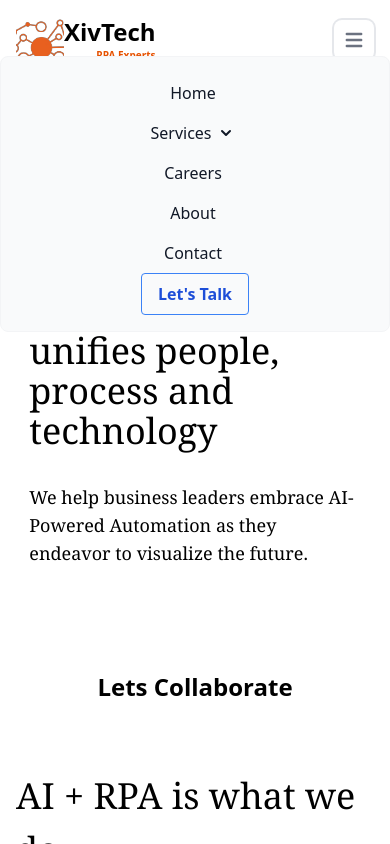
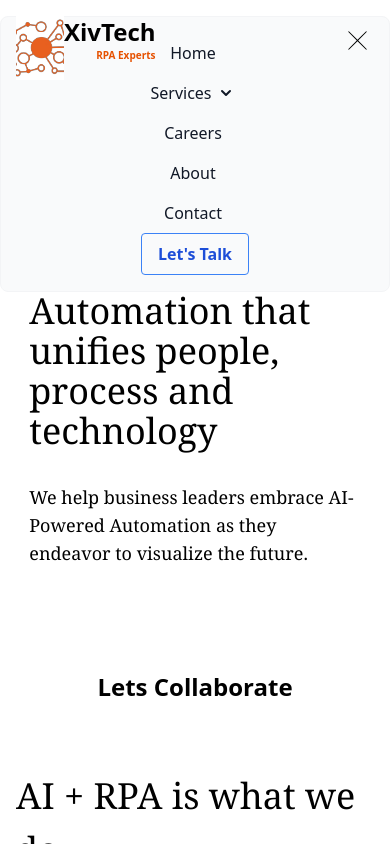
Before and after one commit to M-A-N-I-K/xivTechClone, a React (Vite) app: page / in a window 390 px wide. Both pictures are taken after a click on the button "Open main menu". Shown: the top 844 px of the page. Built offline with nearby package versions, Linux system fonts and the light colour scheme.

Commit message:
Header made responsive and close icon added

```diff
--- a/src/components/header.jsx
+++ b/src/components/header.jsx
@@ -1,5 +1,6 @@
 import React, { useState } from 'react'
 import Svg from "../assets/xivTech.svg"
+import Close from "../assets/close.svg"
 
 const header = () => {
     const [toggleServices, setToggleServices] = useState(false);
@@ -9,7 +10,7 @@ const header = () => {
         <>
             <nav className="bg-white sticky top-0 z-10 shadow-xl border-gray-200 dark:border-gray-600 dark:bg-gray-900">
                 <div className="flex flex-wrap justify-between items-center mx-auto max-w-screen-xl p-4">
-                    <a href="#" className="flex h-12 w-12 self-end">
+                    <a href="#" className="z-30 flex h-12 w-12 self-end">
                         <img src={Svg} className='h-16 w-14 object-cover' alt="XivTech Logo" />
                         <div className='flex flex-col'>
                             <span className="self-center text-2xl font-semibold whitespace-nowrap dark:text-white">XivTech
@@ -19,14 +20,19 @@ const header = () => {
                             </span>
                         </div>
                     </a>
-                    <button onClick={() => {
-                        setToggleMenu(!toggleMenu),
-                            setToggleServices(false)
-                    }} data-collapse-toggle="mega-menu-full" type="button" className="inline-flex items-center p-2 ml-1 text-sm text-gray-500 rounded-lg md:hidden hover:bg-gray-100 focus:outline-none focus:ring-2 focus:ring-gray-200 dark:text-gray-400 dark:hover:bg-gray-700 dark:focus:ring-gray-600" aria-controls="mega-menu-full" aria-expanded="false">
+                    <button onClick={() =>
+                        setToggleMenu(true)
+                    } data-collapse-toggle="mega-menu-full" type="button" className="inline-flex items-center p-2 ml-1 text-sm text-gray-500 rounded-lg md:hidden hover:bg-gray-100 focus:outline-none focus:ring-2 focus:ring-gray-200 dark:text-gray-400 dark:hover:bg-gray-700 dark:focus:ring-gray-600" aria-controls="mega-menu-full" aria-expanded="false">
                         <span className="sr-only">Open main menu</span>
                         <svg className="w-6 h-6" aria-hidden="true" fill="currentColor" viewBox="0 0 20 20" xmlns="http://www.w3.org/2000/svg"><path fillRule="evenodd" d="M3 5a1 1 0 011-1h12a1 1 0 110 2H4a1 1 0 01-1-1zM3 10a1 1 0 011-1h12a1 1 0 110 2H4a1 1 0 01-1-1zM3 15a1 1 0 011-1h12a1 1 0 110 2H4a1 1 0 01-1-1z" clipRule="evenodd"></path></svg>
                     </button>
-                    <div id="mega-menu-full" className={`items-center justify-between font-medium ${toggleMenu ? "absolute top-10 left-0" : "hidden"} md:relative md:top-0 w-full md:flex md:w-auto md:order-1`}>
+                    {
+                        toggleMenu &&
+                        <button onClick={() => { setToggleMenu(false), setToggleServices(false) }}>
+                            <svg on className='absolute z-30 cursor-pointer right-5 top-7' xmlns="http://www.w3.org/2000/svg" viewBox="0 0 50 50" width="25px" height="25px"><path d="M 7.71875 6.28125 L 6.28125 7.71875 L 23.5625 25 L 6.28125 42.28125 L 7.71875 43.71875 L 25 26.4375 L 42.28125 43.71875 L 43.71875 42.28125 L 26.4375 25 L 43.71875 7.71875 L 42.28125 6.28125 L 25 23.5625 Z" /></svg>
+                        </button>
+                    }
+                    <div id="mega-menu-full" className={`items-center justify-between font-medium ${toggleMenu ? "absolute top-0 left-0" : "hidden"} md:relative md:top-0 w-full md:flex md:w-auto md:order-1`}>
                         <ul className="flex flex-col p-4 md:p-0 mt-4 border border-gray-100 rounded-lg bg-gray-50 md:flex-row md:space-x-8 md:mt-0 md:border-0 md:bg-white dark:bg-gray-800 md:dark:bg-gray-900 dark:border-gray-700">
                             <li className='self-center'>
                                 <a href="#" className="block py-2 pl-3 pr-4 text-gray-900 rounded hover:bg-gray-100 md:hover:bg-transparent md:hover:text-blue-700 md:p-0 dark:text-white md:dark:hover:text-blue-500 dark:hover:bg-gray-700 dark:hover:text-blue-500 md:dark:hover:bg-transparent dark:border-gray-700">Home</a>
@@ -54,7 +60,7 @@ const header = () => {
                 </div>
                 {
                     toggleServices &&
-                    <div id="mega-menu-full-dropdown" className="w-full absolute top-40 md:top-14 right-5 mt-1 border-gray-200 shadow-sm bg-gray-50 px-4 lg:px-0 md:bg-white border-y dark:bg-gray-800 dark:border-gray-600">
+                    <div id="mega-menu-full-dropdown" className="w-full absolute top-28 md:top-14 right-5 mt-1 border-gray-200 shadow-sm bg-gray-50 px-4 lg:px-0 md:bg-white border-y dark:bg-gray-800 dark:border-gray-600">
                         <div className="grid max-w-screen-xl px-4 py-5 mx-auto text-gray-900 dark:text-white md:grid-cols-2 md:px-6">
                             <ul>
                                 <li>
```
Also changed, not shown: src/assets/close.svg (added).
